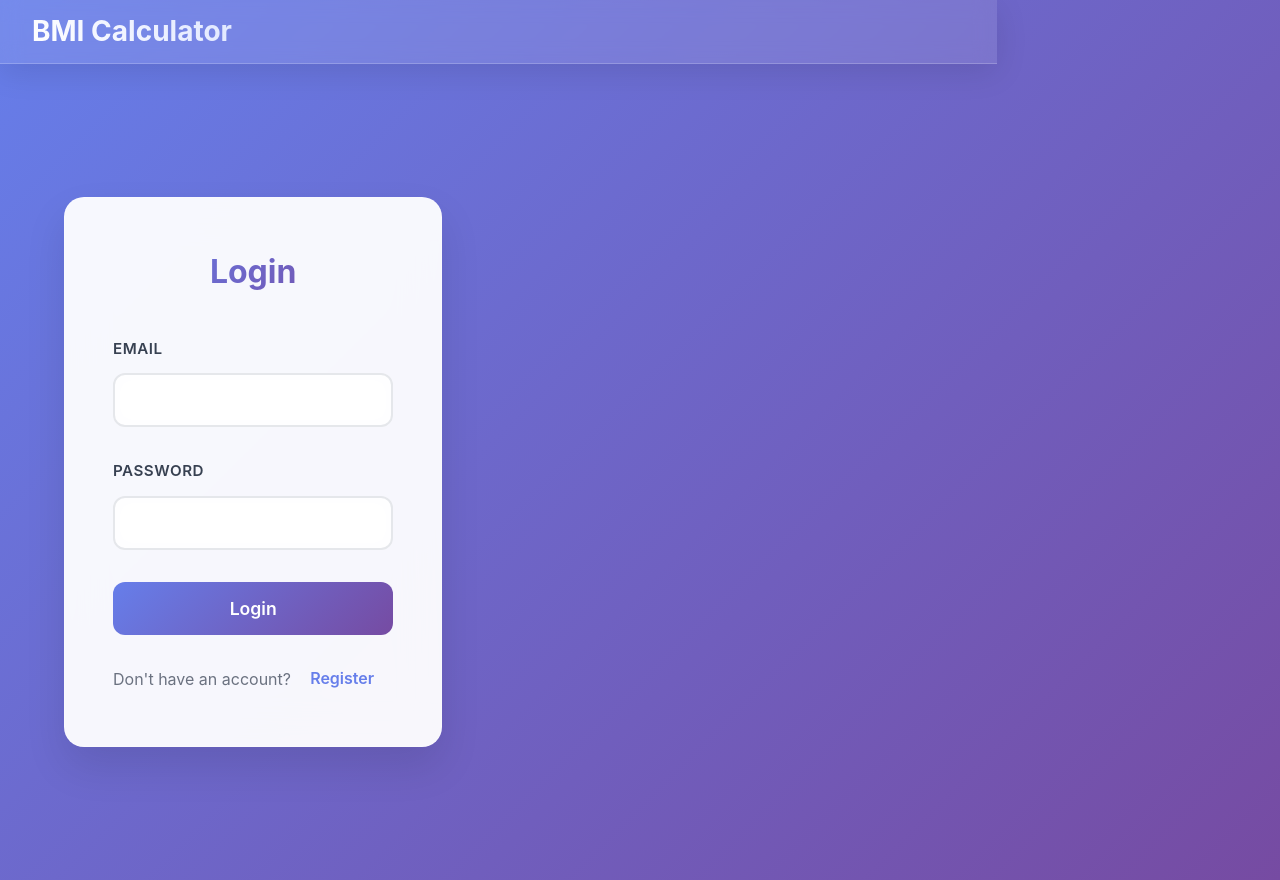
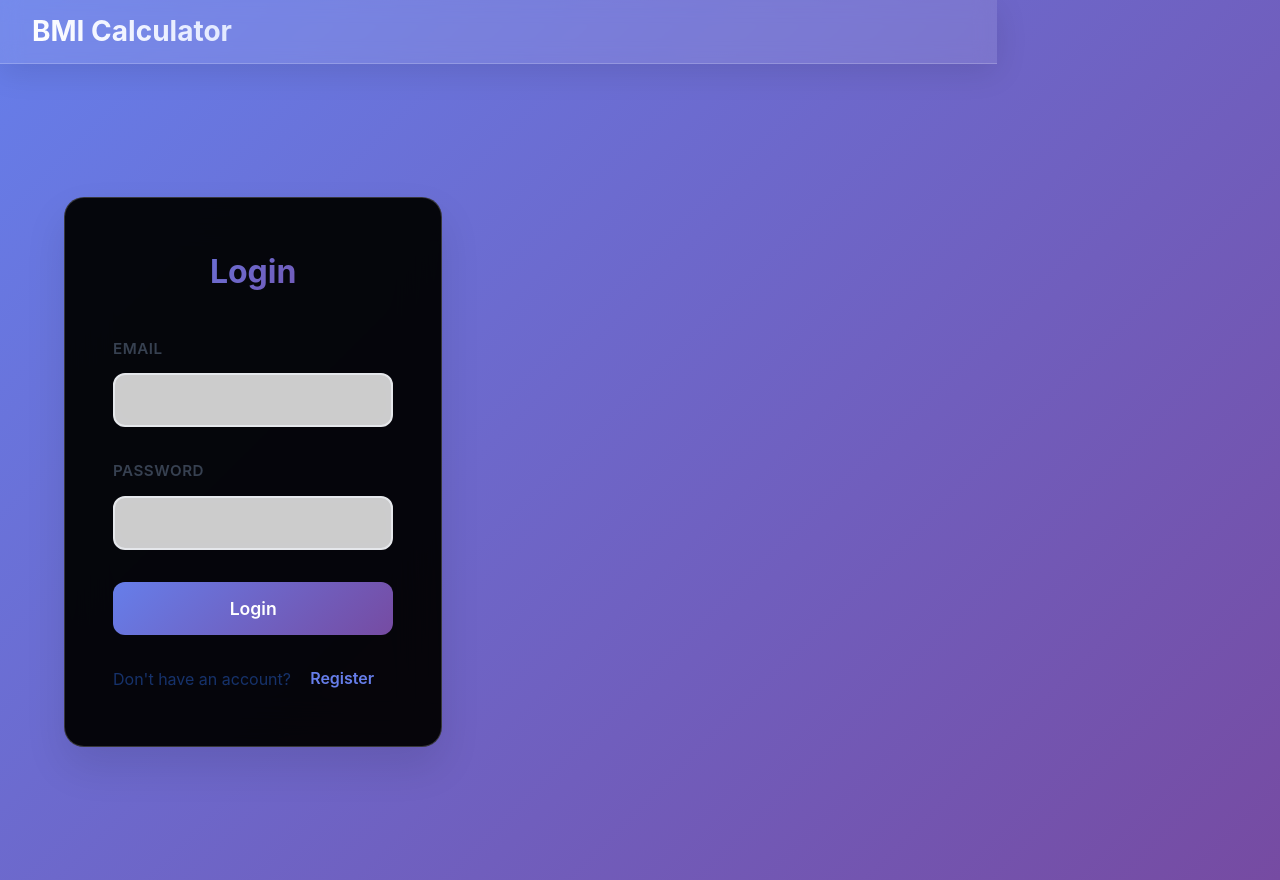
Before and after one commit to Oj2AS7/mern-project, a React app in the folder frontend/: page /login in a window 1280 px wide. Built offline with nearby package versions, Linux system fonts and the light colour scheme; the HTML template or start-up script is replaced by a standard one.

Commit message:
changes final

```diff
--- a/frontend/src/App.css
+++ b/frontend/src/App.css
@@ -98,7 +98,7 @@ body {
 }
 
 .auth-card {
-  background: rgba(255, 255, 255, 0.95);
+  background: rgba(0, 0, 0, 0.95);
   backdrop-filter: blur(20px);
   padding: 3rem;
   border-radius: 20px;
@@ -115,7 +115,7 @@ body {
 .auth-card h2 {
   text-align: center;
   margin-bottom: 2.5rem;
-  color: #1f2937;
+  color: #17407a;
   font-size: 2rem;
   font-weight: 700;
   background: linear-gradient(135deg, #667eea, #764ba2);
@@ -127,7 +127,7 @@ body {
 .auth-toggle {
   text-align: center;
   margin-top: 1.5rem;
-  color: #6b7280;
+  color: #16326b;
 }
 
 .link-button {
```
